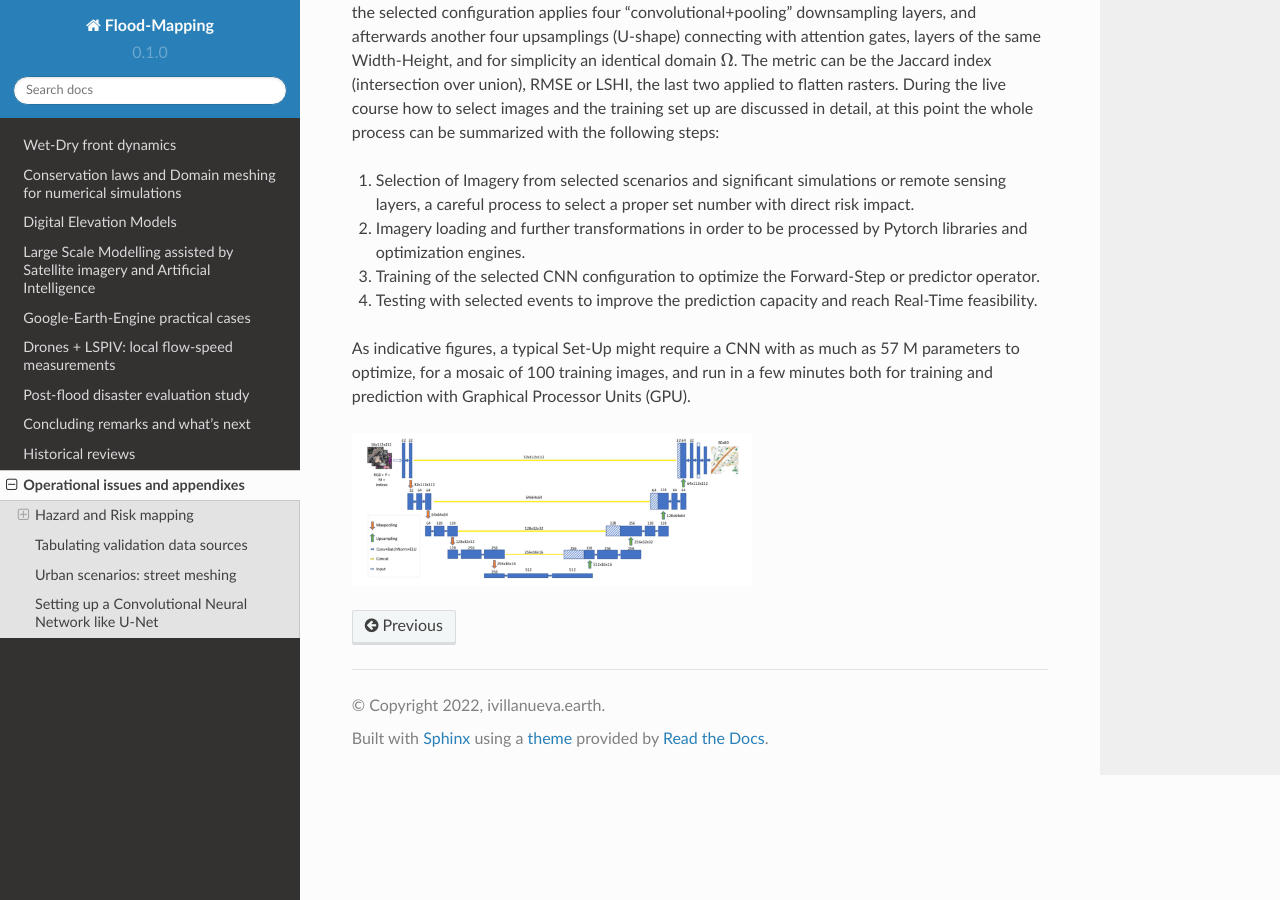
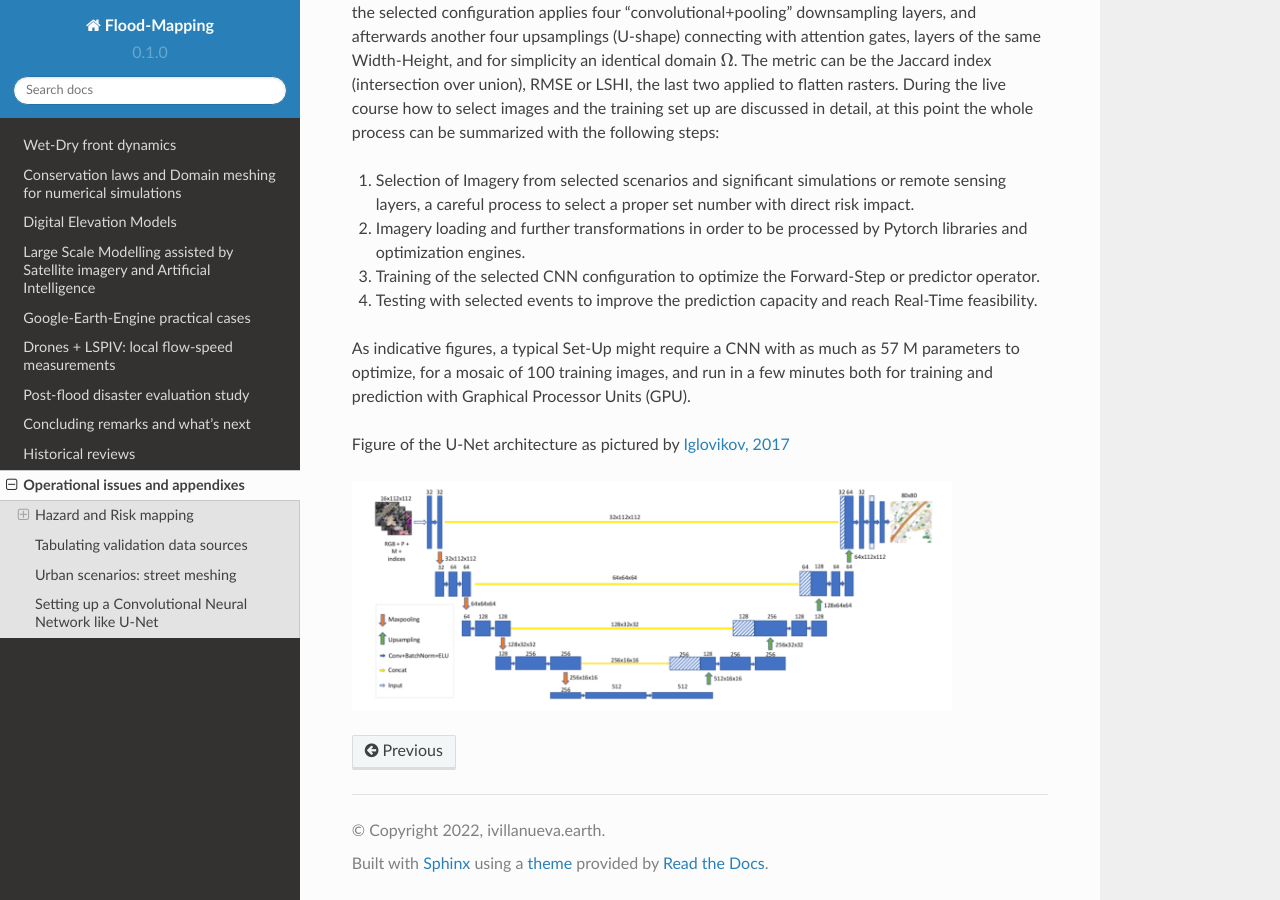
Before and after one commit to ivillamadrid/FloodMapping, a Sphinx documentation site: the page built from docs/source/operational_appx.rst, in a window 1280 px wide and 900 px high, scrolled down 2179 px. Built offline with Sphinx 7.4.7 and the Read the Docs theme 2.0.0, drawn with Linux system fonts in a browser that asks for light colours.

Commit message:
Update operational_appx.rst

```diff
--- a/docs/source/operational_appx.rst
+++ b/docs/source/operational_appx.rst
@@ -88,6 +88,10 @@ the training set up are discussed in detail, at this point the whole process can
 
 As indicative figures, a typical Set-Up might require a CNN with as much as 57 M parameters to optimize, for a mosaic of 100 training images, and run in a few minutes both for training and prediction with Graphical Processor Units (GPU).
 
+Figure of the U-Net architecture as pictured by `Iglovikov, 2017`_
+
+.. _Iglovikov, 2017: https://arxiv.org/abs/1706.06169
+
 .. image:: UNet_archi.png
-  :width: 400
+  :width: 600
   :alt: UNet
```
